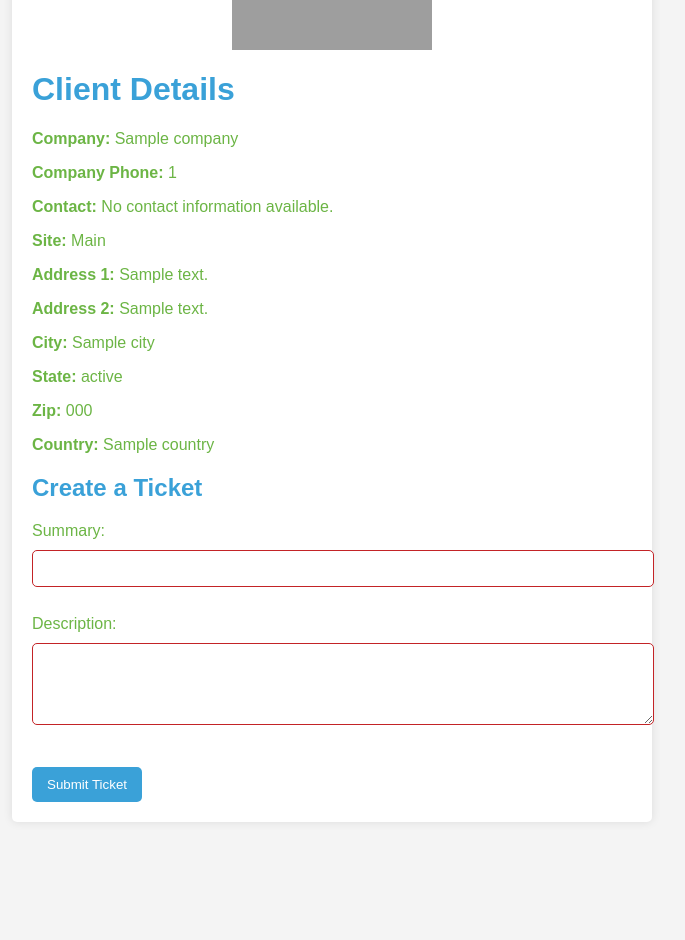
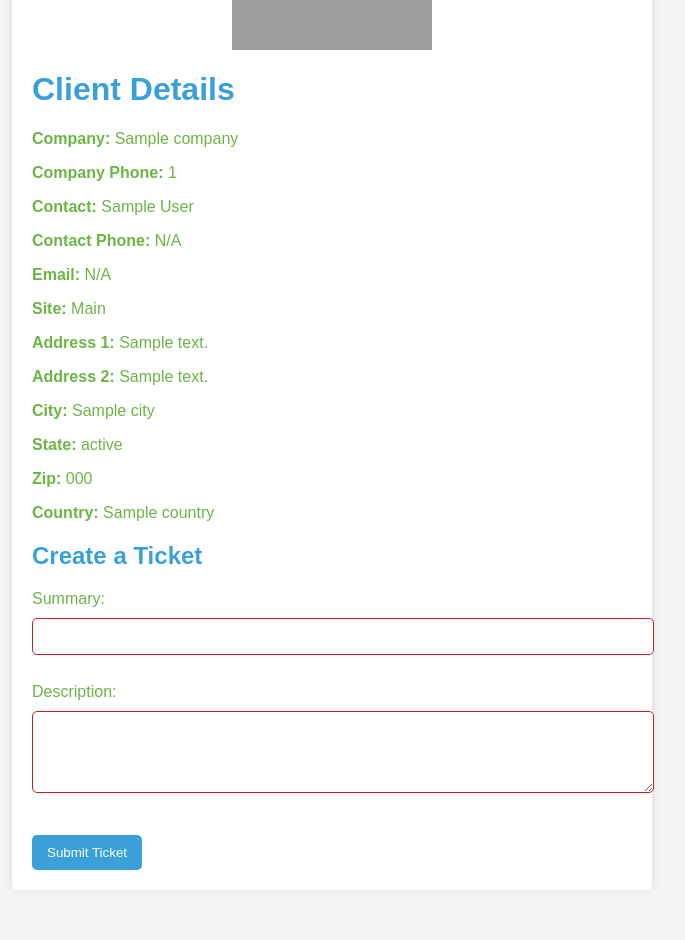
Before and after one commit to OlsenSM91/CNS-8x8-ConnectWise-Screen-Pop-Ticket-Creation-Workflow, a Flask app: template templates/company.html in a window 1280 px wide. Shown: the part 290-1230 px from the top of the page, without its empty margins (308-993 px from the left). Before the commit the page ends 1092 px from the top, so only its background shows below. Run offline with Flask 3, Linux system fonts and the light colour scheme; the template is opened without the code that fills it: most values are stand-ins (such as "Sample title", 1, 10 or a date in 2020); grey boxes are pictures that could not be loaded.

Commit message:
Update company.html

```diff
--- a/templates/company.html
+++ b/templates/company.html
@@ -72,13 +72,19 @@
         <p><strong>Company:</strong> {{ company.name }}</p>
         <p><strong>Company Phone:</strong> {{ company.phoneNumber or '' }}</p>
 
-        {% if contacts and contacts[0] %}
-            <p><strong>Contact:</strong> {{ contacts[0].name }}</p>
-            <p><strong>Contact Phone:</strong> {{ contacts[0].phoneNumber or '' }}</p>
-            <p><strong>Email:</strong> {{ contacts[0].email or '' }}</p>
-        {% else %}
-            <p><strong>Contact:</strong> No contact information available.</p>
-        {% endif %}
+        <div style="display: none;" id="contact-data">
+			{% if matched_contact %}
+				{% if matched_contact.communicationItems %}
+					{% for comm in matched_contact.communicationItems %}
+						<span class="{{ comm.communicationType }}" data-value="{{ comm.value }}"></span>
+					{% endfor %}
+				{% endif %}
+			{% endif %}
+		</div>
+
+		<p><strong>Contact:</strong> {{ matched_contact.firstName if matched_contact else 'N/A' }} {{ matched_contact.lastName if matched_contact else '' }}</p>
+		<p><strong>Contact Phone:</strong> <span id="contact-phone">N/A</span></p>
+		<p><strong>Email:</strong> <span id="contact-email">N/A</span></p>
 
         <p><strong>Site:</strong> Main</p>
         <p><strong>Address 1:</strong> {{ company.addressLine1 }}</p>
@@ -101,5 +107,24 @@
             <input type="submit" value="Submit Ticket">
         </form>
     </div>
+
+	<script>
+		document.addEventListener("DOMContentLoaded", function() {
+			const contactData = document.getElementById('contact-data');
+
+			const phoneElement = contactData.querySelector('.Phone');
+			const emailElement = contactData.querySelector('.Email');
+
+			if (phoneElement) {
+				document.getElementById('contact-phone').textContent = phoneElement.getAttribute('data-value'	);
+			}
+
+			if (emailElement) {
+				document.getElementById('contact-email').textContent = emailElement.getAttribute('data-value'	);
+			}
+		});
+	</script>
+
+
 </body>
 </html>
```
